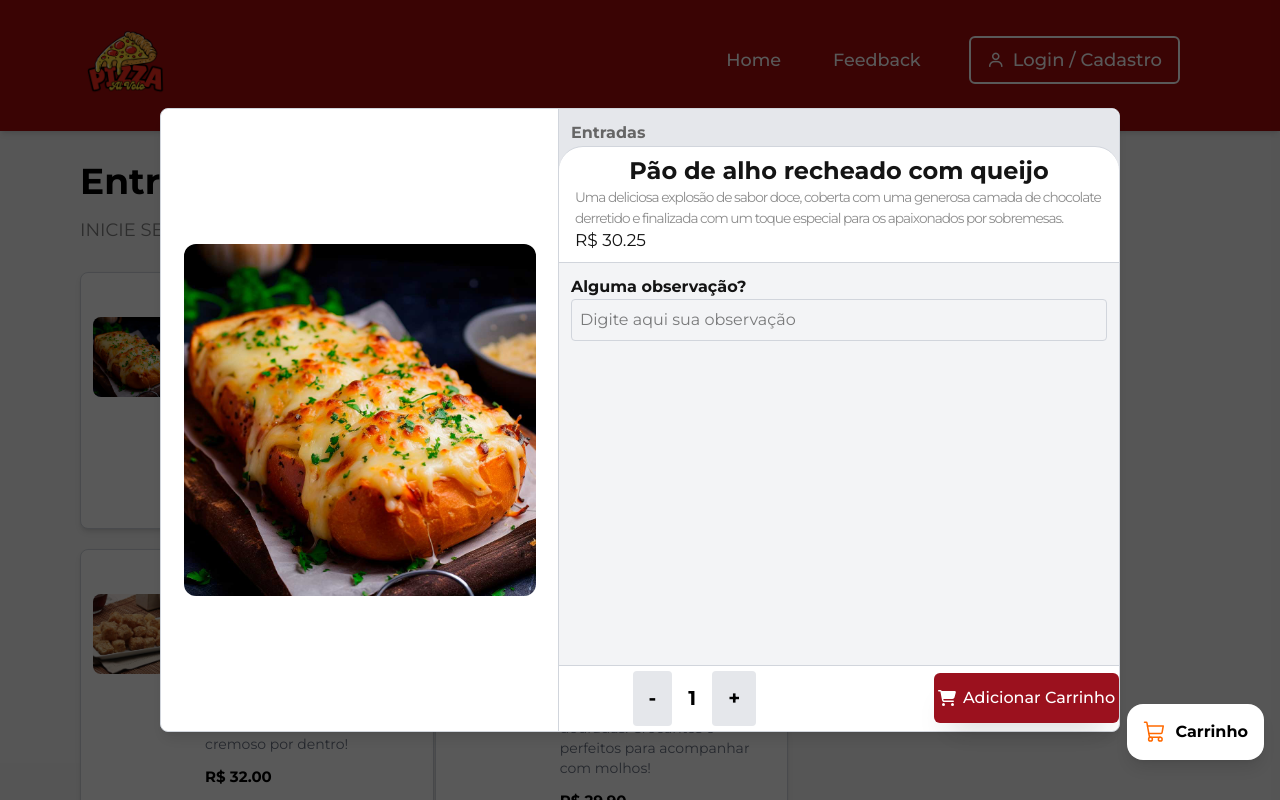
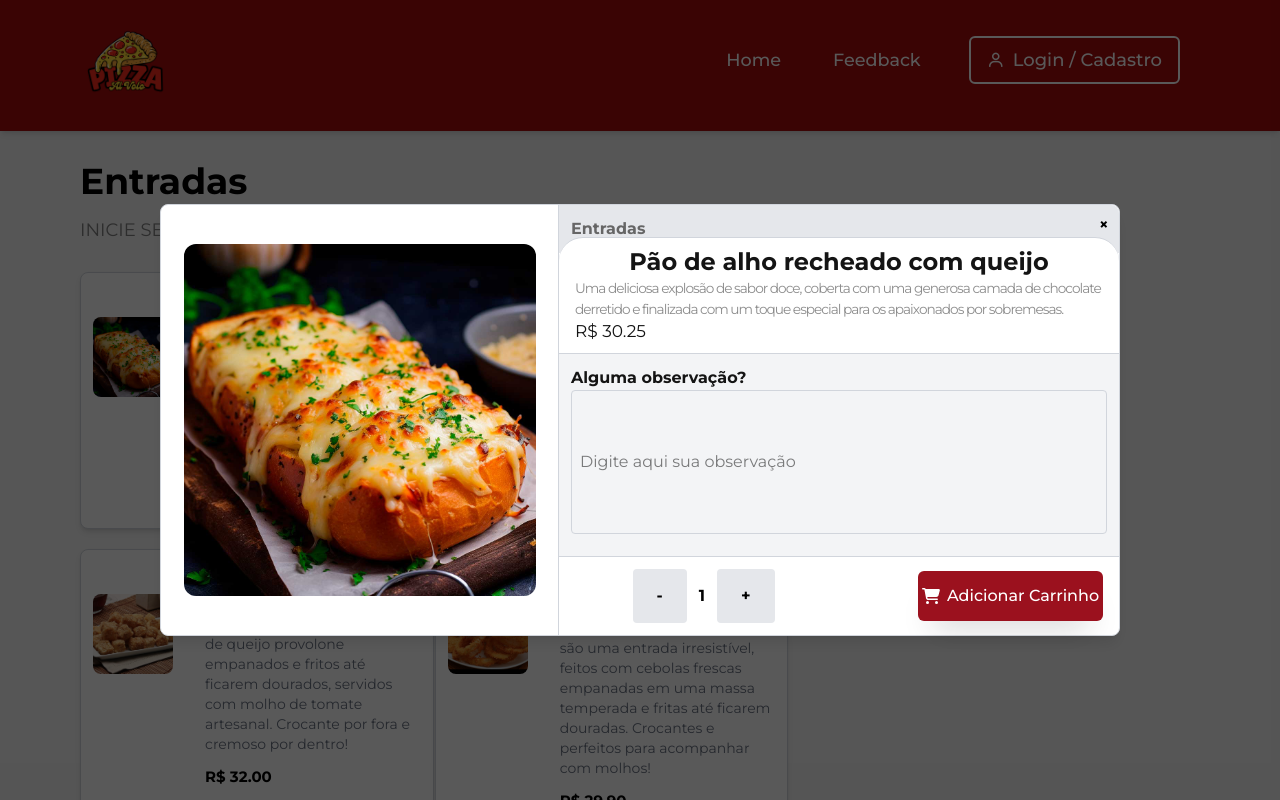
Before and after one commit to garciamanda/pizzaria-fullstack, a React (Vite) app in the folder client/: page / in a window 1280 px wide. Both pictures are taken after a click on the element 256 px from the left and 2803 px from the top of the page. Shown: the part 2403-3203 px from the top of the page. Built offline with nearby package versions, Linux system fonts and the light colour scheme.

Commit message:
mudança modal/entradas

```diff
--- a/client/src/components/Modal/ModalEntradas.jsx
+++ b/client/src/components/Modal/ModalEntradas.jsx
@@ -53,10 +53,17 @@ function ModalEntradas({
       >
         <div
           ref={formRef}
-          className="w-[60rem] h-[39rem] mt-10 bg-white border border-gray-300 rounded-lg shadow-lg relative flex"
+          className="w-[60rem] h-[27rem] mt-10 bg-white border border-gray-300 rounded-lg shadow-lg relative flex"
           onClick={(e) => e.stopPropagation()} // Impede fechamento ao clicar no conteúdo
         >
           {/* Imagem do produto */}
+          <button
+            onClick={closeModal}
+            className="hover:text-red-700 size-0.5 text-black font-bold py-2 px-4 rounded absolute top-[-0rem] right-1"
+            title="Fechar"
+          >
+            &times;
+          </button>
           <div
             className="m-3 flex flex-col justify-center items-center w-1/2"
             id="imagem"
@@ -74,7 +81,7 @@ function ModalEntradas({
             id="produtos"
           >
             <div
-              className="bg-gray-200 p-3 h-[4rem] rounded-tr-lg mb-[-20px]"
+              className="bg-gray-200 p-3 rounded-tr-lg mb-[-16px]"
               id="nome"
             >
               <h2 className="text-1xl text-[#666666] font-bold">Entradas</h2>
@@ -102,7 +109,7 @@ function ModalEntradas({
               </h2>
               <input
                 type="text"
-                className="w-full p-2 border border-gray-300 rounded"
+                className="h-[9rem] w-full p-2 border border-gray-300 rounded"
                 placeholder="Digite aqui sua observação"
                 value={observacao}
                 onChange={(e) => setObservacao(e.target.value)}
@@ -117,25 +124,25 @@ function ModalEntradas({
               {/* Contador de quantidade */}
               <div
                 id="quantidade"
-                className="flex justify-center items-center space-x-4"
+                className="flex justify-center items-center space-x-3 h-[4rem]"
               >
                 <button
                   onClick={diminuirQuantidade}
-                  className="bg-gray-200 rounded px-4 h-[3.4rem] text-xl font-bold"
+                  className="bg-gray-200 rounded px-6 h-[3.4rem] font-bold"
                 >
                   -
                 </button>
-                <span className="text-xl font-bold">{quantidade}</span>
+                <span className=" font-bold">{quantidade}</span>
                 <button
                   onClick={aumentarQuantidade}
-                  className="bg-gray-200 rounded px-4 h-[3.4rem] text-xl font-bold"
+                  className="bg-gray-200 rounded px-6 h-[3.4rem] font-bold"
                 >
                   +
                 </button>
               </div>
 
               {/* Botão de ação */}
-              <div id="botao">
+              <div id="botao" className="p-[1rem]">
                 <Modalbutton />
               </div>
             </div>
--- a/client/src/pages/Home/index.jsx
+++ b/client/src/pages/Home/index.jsx
@@ -57,7 +57,6 @@ function Home() {
       descricao:
         "Uma deliciosa explosão de sabor doce, coberta com uma generosa camada de chocolate derretido e finalizada com um toque especial para os apaixonados por sobremesas.",
       preco: "30.25",
-      ingredientes: ["Chocolate", "Granulado", "Morango"],
     },
     {
       imagem: "/assets/pizza(13).jpg",
@@ -65,7 +64,6 @@ function Home() {
       descricao:
         "A clássica pizza de calabresa, com fatias suculentas, cebolas fresquinhas e uma pitada de orégano, perfeita para os amantes de sabores intensos.",
       preco: "28.90",
-      ingredientes: ["Calabresa", "Cebola", "Orégano", "Queijo"],
     },
     {
       imagem: "/assets/pizza(16).jpg",
@@ -73,7 +71,6 @@ function Home() {
       descricao:
         "Recheada com carne moída temperada, pimentões coloridos e uma camada irresistível de queijo derretido, essa é a escolha certa para quem adora um toque caseiro.",
       preco: "32.00",
-      ingredientes: ["Carne moída", "Pimentão", "Queijo", "Cebola"],
     },
     {
       imagem: "/assets/pizza(22).jpg",
@@ -81,7 +78,6 @@ function Home() {
       descricao:
         "Frango desfiado suculento, combinado com requeijão cremoso e um toque especial de temperos, trazendo leveza e sabor em cada fatia.",
       preco: "29.90",
-      ingredientes: ["Frango desfiado", "Requeijão", "Tempero especial"],
     },
   ];
 
@@ -442,6 +438,30 @@ function Home() {
         )}
 
         <div className="cardapio-title mb-7">
+          <h2 className="mt-12 ml-20 font-extrabold text-2xl lg:text-4xl">
+            Nossas Pizzas
+          </h2>
+          <p className="mt-4 text-[18px] text-[#808080] text-center md:text-left md:ml-20">
+            CONFIRA AS NOSSAS MELHORES PIZZAS!
+          </p>
+        </div>
+
+        <div
+          className="cardapio grid  gap-x-[1px] gap-y-5 lg:ml-20 md:ml-20 ml-5 mr-5 mt-2 mb-8 px-0"
+          id="cardapio-produtos"
+        >
+          {produtos.map((produto, index) => (
+            <Produto
+             key={index}
+              imagem={produto.imagem}
+              nome={produto.nome}
+              descricao={produto.descricao}
+              preco={produto.preco}
+            />
+          ))}
+        </div>
+
+        <div className="cardapio-title mb-7">
           <h2 className="mt-12 text-center md:text-left md:ml-20 lg:text-left font-extrabold text-2xl lg:text-4xl lg:ml-20">
             Bebidas
           </h2>
@@ -461,22 +481,11 @@ function Home() {
               nome={bebida.nome}
               descricao={bebida.descricao}
               preco={bebida.preco}
+              onClick={() => handleEntradaClick(bebida)}
             />
           ))}
         </div>
       </section>
-
-      <div
-        className={`fixed right-4 ${
-          isFloating ? "top-20" : "bottom-10"
-        } transition-all duration-300 z-50 bg-white shadow-lg p-4 rounded-2xl`}
-      >
-        <div className="flex items-center">
-          <ShoppingCart size={24} className="text-orange-500" />
-          <span className="ml-2 font-bold">Carrinho</span>
-        </div>
-        {/* Conteúdo do carrinho */}
-      </div>
     </main>
   );
 }
```
